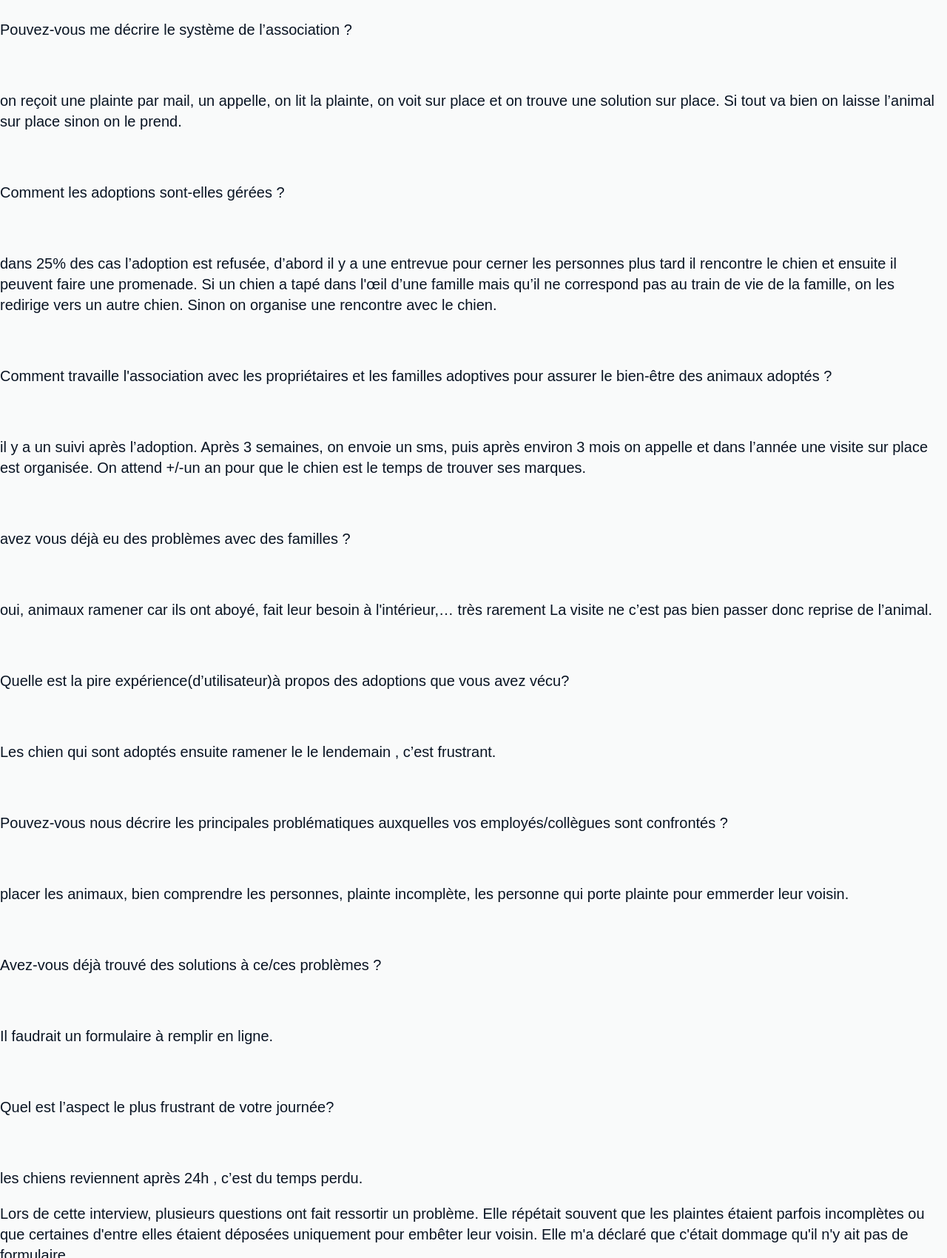
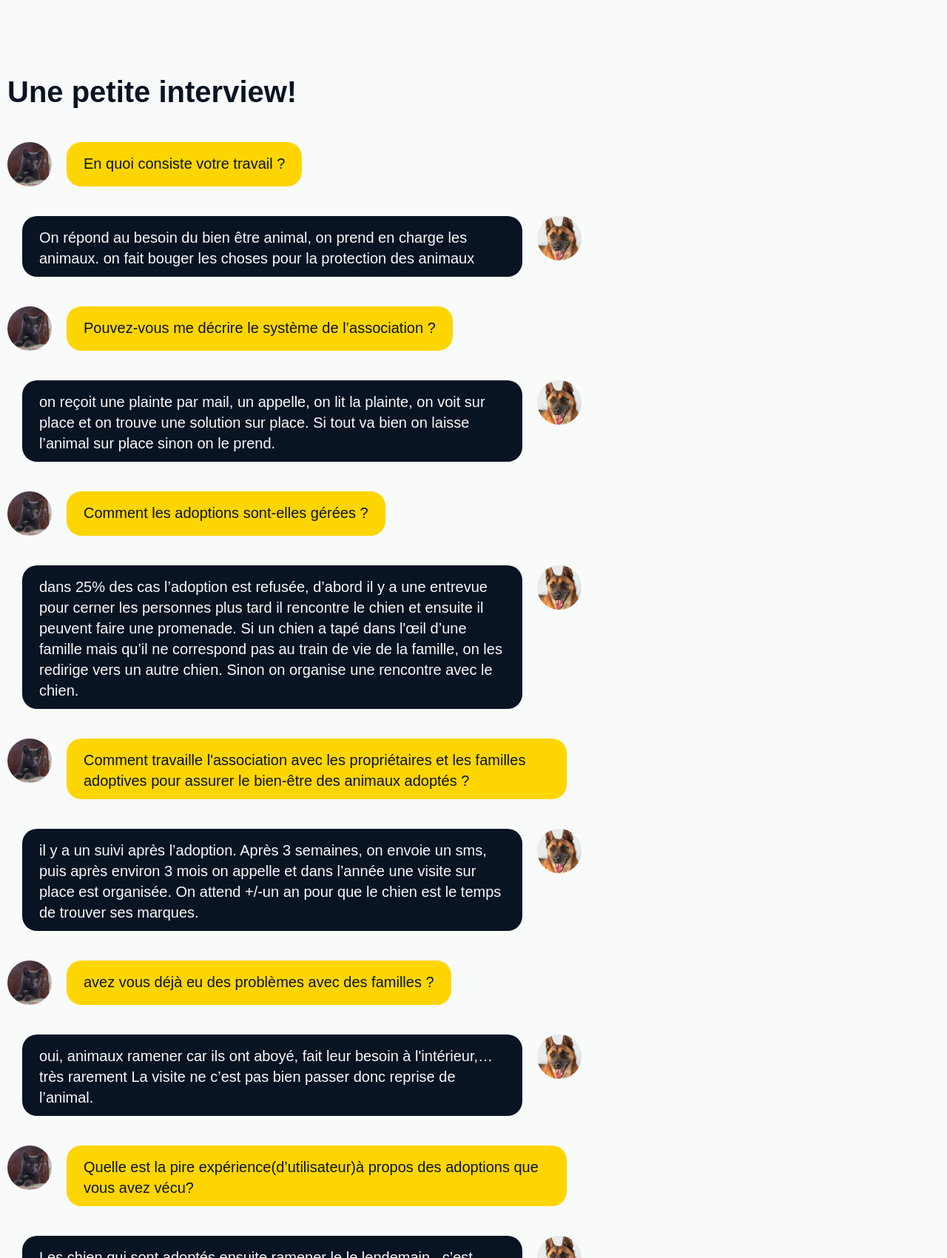
Before and after one commit to Ama-Zone/TFA-2023, a plain HTML site: page src/index.html in a window 1280 px wide. Shown: the part 1100-2800 px from the top of the page at 74% size. Drawn offline with nearby package versions, Linux system fonts and the light colour scheme; files that its build step writes are made by us from their sources; a web font is replaced by a local one.

Commit message:
interview et img

```diff
--- a/src/index.html
+++ b/src/index.html
@@ -38,7 +38,7 @@
 
 
   <section class="tete">
-    <img src="" alt="">
+    <img src="assets/images/refuge.png" srcset="assets/images/2x/refuge2x.png 2x" alt="une photo du refuge de sans-collier à Perwez" >
 
     <div>
       <h1>AnimaAide</h1>
@@ -81,121 +81,121 @@
 
     <h2>Une petite interview!</h2>
 
-    <div>
-      <img src="" alt="">
+    <div class="interview--quest">
+      <img src="assets/images/poupee.jpg" srcset="assets/images/2x/poupee2x.jpg 2x" alt="photo de mon chat poupee" class="inter__img inter__img--poup">
       <p>En quoi consiste votre travail ?</p>
     </div>
 
 
-    <div>
-      <img src="" alt="">
+    <div class="interview--repon">
       <p>On répond au besoin du bien être animal, on prend en charge
         les animaux. on fait bouger les choses pour la protection des animaux</p>
+      <img src="assets/images/max.png" srcset="assets/images/2x/max2x.png 2x" alt="un chien qui peux être adopter au refuge" class="inter__img inter__img--max">
     </div>
 
 
 
-    <div>
-      <img src="" alt="">
+    <div class="interview--quest">
+      <img src="assets/images/poupee.jpg" srcset="assets/images/2x/poupee2x.jpg 2x" alt="photo de mon chat poupee" class="inter__img inter__img--poup">
       <p>Pouvez-vous me décrire le système de l’association ?</p>
     </div>
 
-    <div>
-      <img src="" alt="">
+    <div class="interview--repon">
       <p>on reçoit une plainte par mail, un appelle, on lit la plainte, on voit
         sur place et on trouve une solution sur place. Si tout va bien on laisse l’animal sur place sinon on le prend.</p>
+        <img src="assets/images/max.png" srcset="assets/images/2x/max2x.png 2x" alt="un chien qui peux être adopter au refuge" class="inter__img inter__img--max">
     </div>
 
 
 
-    <div>
-      <img src="" alt="">
+    <div class="interview--quest">
+      <img src="assets/images/poupee.jpg" srcset="assets/images/2x/poupee2x.jpg 2x" alt="photo de mon chat poupee" class="inter__img inter__img--poup">
       <p>Comment les adoptions sont-elles gérées ?</p>
     </div>
 
-    <div>
-      <img src="" alt="">
+    <div class="interview--repon">
       <p>dans 25% des cas l’adoption est refusée, d’abord il y a une entrevue pour cerner
         les personnes plus tard il rencontre le chien et ensuite il peuvent faire une promenade.
         Si un chien a tapé dans l'œil d’une famille mais qu’il ne correspond pas au train de vie de
         la famille, on les redirige vers un autre chien. Sinon on organise une rencontre avec le chien.</p>
+        <img src="assets/images/max.png" srcset="assets/images/2x/max2x.png 2x" alt="un chien qui peux être adopter au refuge" class="inter__img inter__img--max">
       </div>
 
 
 
-    <div>
-      <img src="" alt="">
+    <div class="interview--quest">
+      <img src="assets/images/poupee.jpg" srcset="assets/images/2x/poupee2x.jpg 2x" alt="photo de mon chat poupee" class="inter__img inter__img--poup">
       <p>Comment travaille l'association avec les propriétaires et les familles
         adoptives pour assurer le bien-être des animaux adoptés ? </p>
     </div>
 
-    <div>
-      <img src="" alt="">
+    <div class="interview--repon">
       <p>il y a un  suivi après l’adoption.
         Après 3 semaines, on envoie un sms, puis après environ  3 mois on  appelle
         et dans l’année une visite sur place est organisée. On attend +/-un an
         pour que le chien est le temps de trouver ses marques.</p>
+        <img src="assets/images/max.png" srcset="assets/images/2x/max2x.png 2x" alt="un chien qui peux être adopter au refuge" class="inter__img inter__img--max">
       </div>
 
 
 
-    <div>
-      <img src="" alt="">
+    <div class="interview--quest">
+      <img src="assets/images/poupee.jpg" srcset="assets/images/2x/poupee2x.jpg 2x" alt="photo de mon chat poupee" class="inter__img inter__img--poup">
       <p>avez vous déjà eu des problèmes avec des familles ? </p>
     </div>
 
-    <div>
-      <img src="" alt="">
+    <div class="interview--repon">
       <p>oui, animaux ramener car ils ont aboyé, fait leur besoin à l'intérieur,…
         très rarement  La visite  ne c’est pas bien passer donc reprise de l’animal.</p>
+        <img src="assets/images/max.png" srcset="assets/images/2x/max2x.png 2x" alt="un chien qui peux être adopter au refuge" class="inter__img inter__img--max">
       </div>
 
 
 
-    <div>
-      <img src="" alt="">
+    <div class="interview--quest">
+      <img src="assets/images/poupee.jpg" srcset="assets/images/2x/poupee2x.jpg 2x" alt="photo de mon chat poupee" class="inter__img inter__img--poup">
       <p>Quelle est la pire expérience(d’utilisateur)à propos des adoptions que vous avez vécu? </p>
     </div>
 
-    <div>
-      <img src="" alt="">
+    <div class="interview--repon">
       <p> Les chien qui sont adoptés ensuite ramener le le lendemain , c’est frustrant.</p>
+      <img src="assets/images/max.png" srcset="assets/images/2x/max2x.png 2x" alt="un chien qui peux être adopter au refuge" class="inter__img inter__img--max">
     </div>
 
 
 
-    <div>
-      <img src="" alt="">
+    <div class="interview--quest">
+      <img src="assets/images/poupee.jpg" srcset="assets/images/2x/poupee2x.jpg 2x" alt="photo de mon chat poupee" class="inter__img inter__img--poup">
       <p>Pouvez-vous nous décrire les principales problématiques auxquelles vos employés/collègues sont confrontés ?</p>
     </div>
 
-    <div>
-      <img src="" alt="">
+    <div class="interview--repon">
       <p> placer les animaux, bien comprendre les personnes, plainte incomplète, les personne qui porte plainte pour emmerder leur voisin.   </p>
+      <img src="assets/images/max.png" srcset="assets/images/2x/max2x.png 2x" alt="un chien qui peux être adopter au refuge" class="inter__img inter__img--max">
     </div>
 
 
 
-    <div>
-      <img src="" alt="">
+    <div class="interview--quest">
+      <img src="assets/images/poupee.jpg" srcset="assets/images/2x/poupee2x.jpg 2x" alt="photo de mon chat poupee" class="inter__img inter__img--poup">
       <p>Avez-vous déjà trouvé des solutions à ce/ces problèmes ?</p>
     </div>
 
-    <div>
-      <img src="" alt="">
+    <div class="interview--repon">
     <p>Il faudrait un formulaire à remplir en ligne.</p>
+    <img src="assets/images/max.png" srcset="assets/images/2x/max2x.png 2x" alt="un chien qui peux être adopter au refuge" class="inter__img inter__img--max">
     </div>
 
 
 
-    <div>
-      <img src="" alt="">
+    <div class="interview--quest">
+      <img src="assets/images/poupee.jpg" srcset="assets/images/2x/poupee2x.jpg 2x" alt="photo de mon chat poupee" class="inter__img inter__img--poup">
       <p> Quel est l’aspect le plus frustrant de votre journée?</p>
     </div>
 
-    <div>
-      <img src="" alt="">
+    <div class="interview--repon">
       <p>les chiens reviennent après 24h , c’est du temps perdu. </p>
+      <img src="assets/images/max.png" srcset="assets/images/2x/max2x.png 2x" alt="un chien qui peux être adopter au refuge" class="inter__img inter__img--max">
     </div>
 
 
@@ -273,8 +273,8 @@
 
 
 
-    <div>
-      <img src="" alt="">
+    <div class="chat">
+      <img src="assets/images/Alex.jpeg" srcset="assets/images/2x/Alex2x.png 2x" alt="un chat qui peux être adopter au refuge" class="img__chat">
       <p>Un problème ?
         Quel ploblème?</p>
     </div>
--- a/src/styles/app.scss
+++ b/src/styles/app.scss
@@ -3,3 +3,4 @@
 @import 'components/type';
 @import 'components/footer';
 @import 'components/slider';
+@import 'components/interview'
--- /dev/null
+++ b/src/styles/components/_interview.scss
@@ -0,0 +1,23 @@
+
+.inter__img{
+    height: 60px;
+    border-radius: 50px;
+  }
+
+.interview--quest , .interview--repon{
+    display: flex;
+    margin-top: 40px;
+}
+
+.interview--quest p, .interview--repon p {
+    background-color: $c-deco;
+    max-width: 50%;
+    border-radius: 20px;
+    padding: 15px 23px 11px;
+    margin: 0 20px;
+}
+
+.interview--repon p{
+    background-color: $c-text;
+    color: $c-bg;
+}
--- a/src/styles/components/_type.scss
+++ b/src/styles/components/_type.scss
@@ -4,6 +4,7 @@ body {
     line-height: 1.4;
     color: $c-text;
     background-color: $c-bg;
+
   }
 
   h1{
@@ -23,3 +24,31 @@ body {
     color: $c-bg;
 
   }
+
+
+
+  .img__chat{
+    height: 120px;
+    border-radius: 50%;
+    border: 1px solid $c-deco;
+  }
+
+  .chat{
+    max-width: 100%;
+    padding: auto;
+    display: flex;
+
+  }
+
+  .chat p {
+    background-color: $c-deco;
+    max-width: 40%;
+    border-radius: 20px;
+    padding: 12px 20px 8px;
+    margin-left: 20px;
+
+  }
+
+body section{
+  padding: 20px 10px;
+}
```
Also changed, not shown: src/assets/images/2x/Alex2x.png (added), src/assets/images/2x/Max2x.png (added), src/assets/images/Alex.jpeg (added), src/assets/images/Max.png (added), src/assets/images/poupee.jpg (added), 5 other files. Lines whose indentation alone changed are shown as unchanged.
